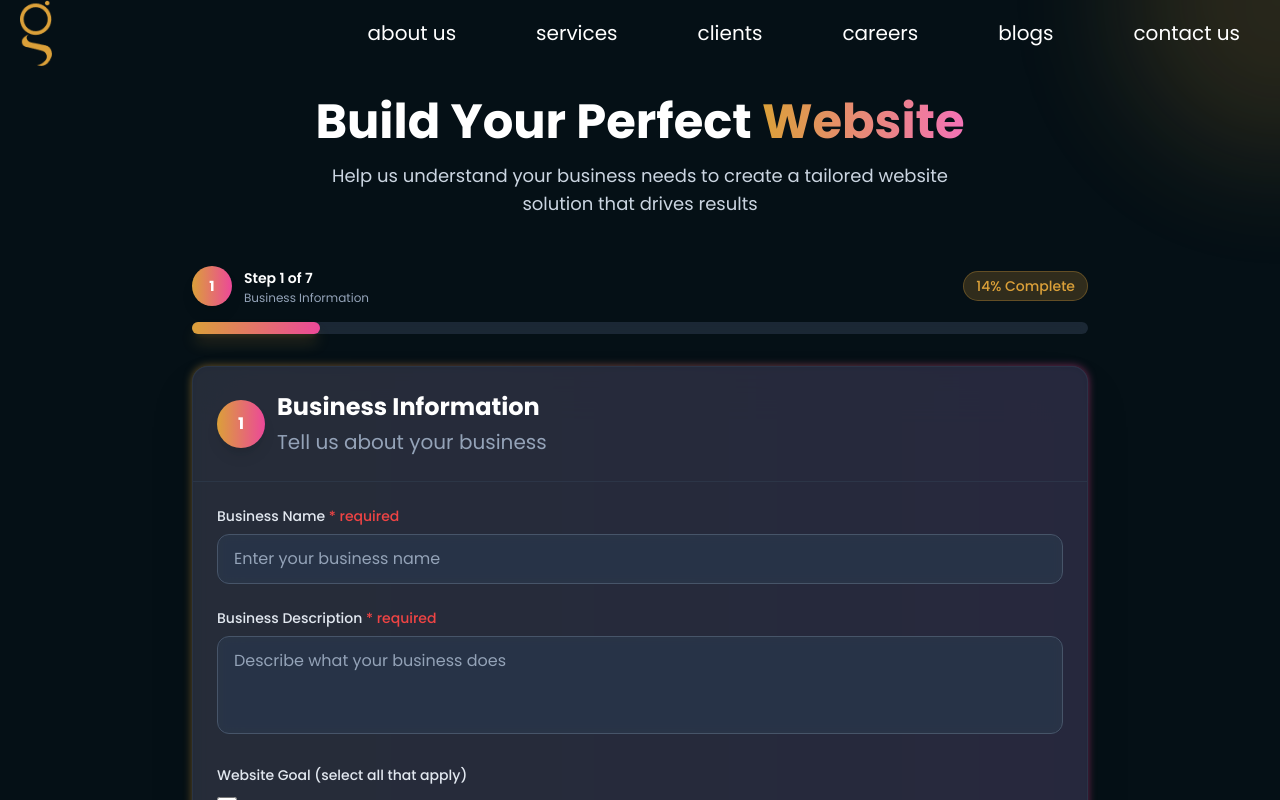
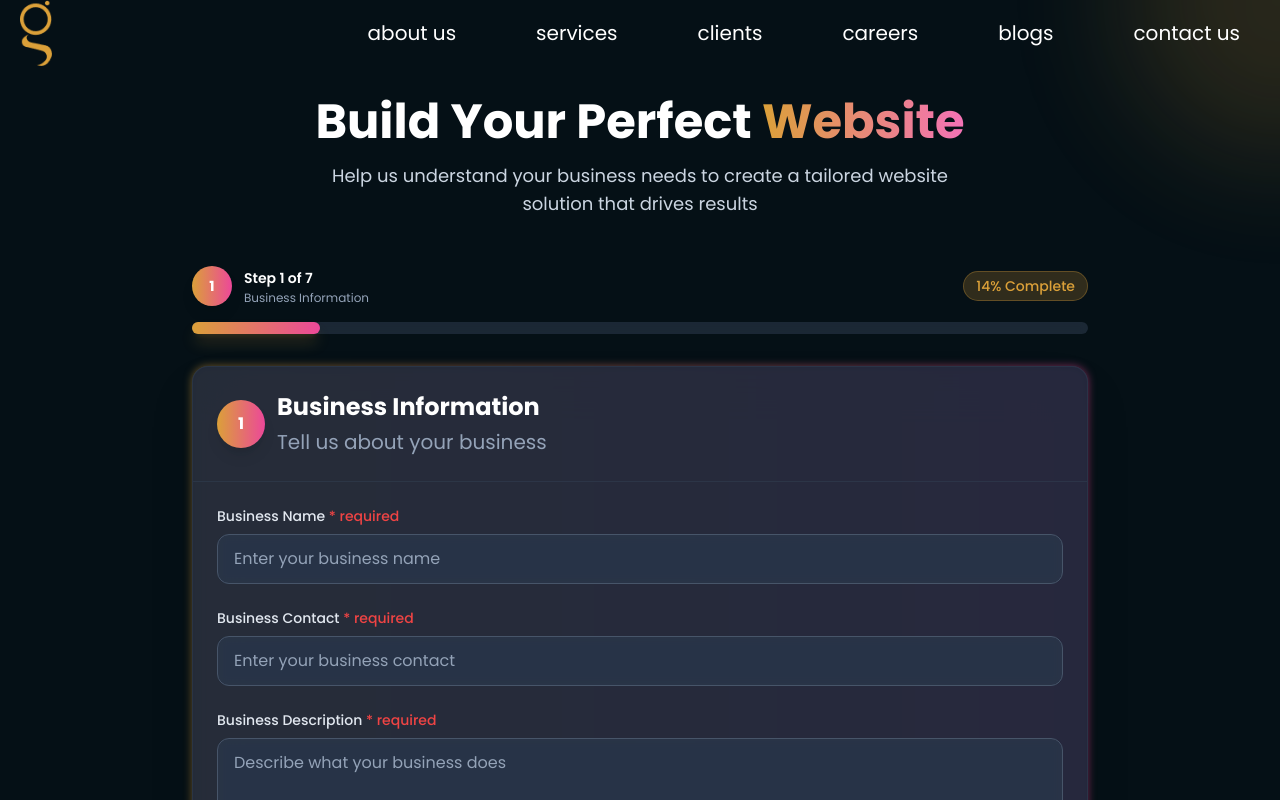
Before and after one commit to Griffitystudios/website-griffity, a Next.js app: page /ecommerce in a window 1280 px wide. Shown: the top 800 px of the page. Built offline with nearby package versions, Linux system fonts and the light colour scheme.

Commit message:
question add

```diff
--- a/app/ecommerce/page.tsx
+++ b/app/ecommerce/page.tsx
@@ -77,6 +77,7 @@ export default function QuestionnairePage() {
   const [formData, setFormData] = useState<FormData>({
     businessName: "",
     businessDescription: "",
+    contact: '',
     websiteGoal: [],
     websiteGoalOther: "",
     numberOfProducts: 0,
@@ -165,6 +166,7 @@ export default function QuestionnairePage() {
           setFormData({
             businessName: "",
             businessDescription: "",
+            contact: "",
             websiteGoal: [],
             websiteGoalOther: "",
             numberOfProducts: 0,
--- a/components/form-sections/business-info-section.tsx
+++ b/components/form-sections/business-info-section.tsx
@@ -33,6 +33,22 @@ export function BusinessInfoSection({
           value={formData.businessName}
           onChange={(e) => updateFormData({ businessName: e.target.value })}
           placeholder="Enter your business name"
+          className="w-full px-4 py-3 bg-slate-700/50 border border-slate-600 rounded-xl text-white placeholder-slate-400 focus:outline-none focus:ring-2 focus:ring-purple-500 focus:border-transparent transition-all duration-200 backdrop-blur-sm"
+        />
+      </div>
+      <div className="space-y-2">
+        <label
+          htmlFor="businessContact"
+          className="block text-sm font-medium text-slate-200"
+        >
+          Business Contact <span className="text-red-500"> * required</span>
+        </label>
+        <input
+          id="businessContact"
+          type="text"
+          value={formData.contact}
+          onChange={(e) => updateFormData({ contact: e.target.value })}
+          placeholder="Enter your business contact"
           className="w-full px-4 py-3 bg-slate-700/50 border border-slate-600 rounded-xl text-white placeholder-slate-400 focus:outline-none focus:ring-2 focus:ring-purple-500 focus:border-transparent transition-all duration-200 backdrop-blur-sm"
         />
       </div>
--- a/components/form-sections/form-type/form-type.tsx
+++ b/components/form-sections/form-type/form-type.tsx
@@ -2,6 +2,7 @@ export interface FormData {
   // Business Information
   businessName: string;
   businessDescription: string;
+  contact: string;
   websiteGoal: string[];
   websiteGoalOther: string;
 
```
